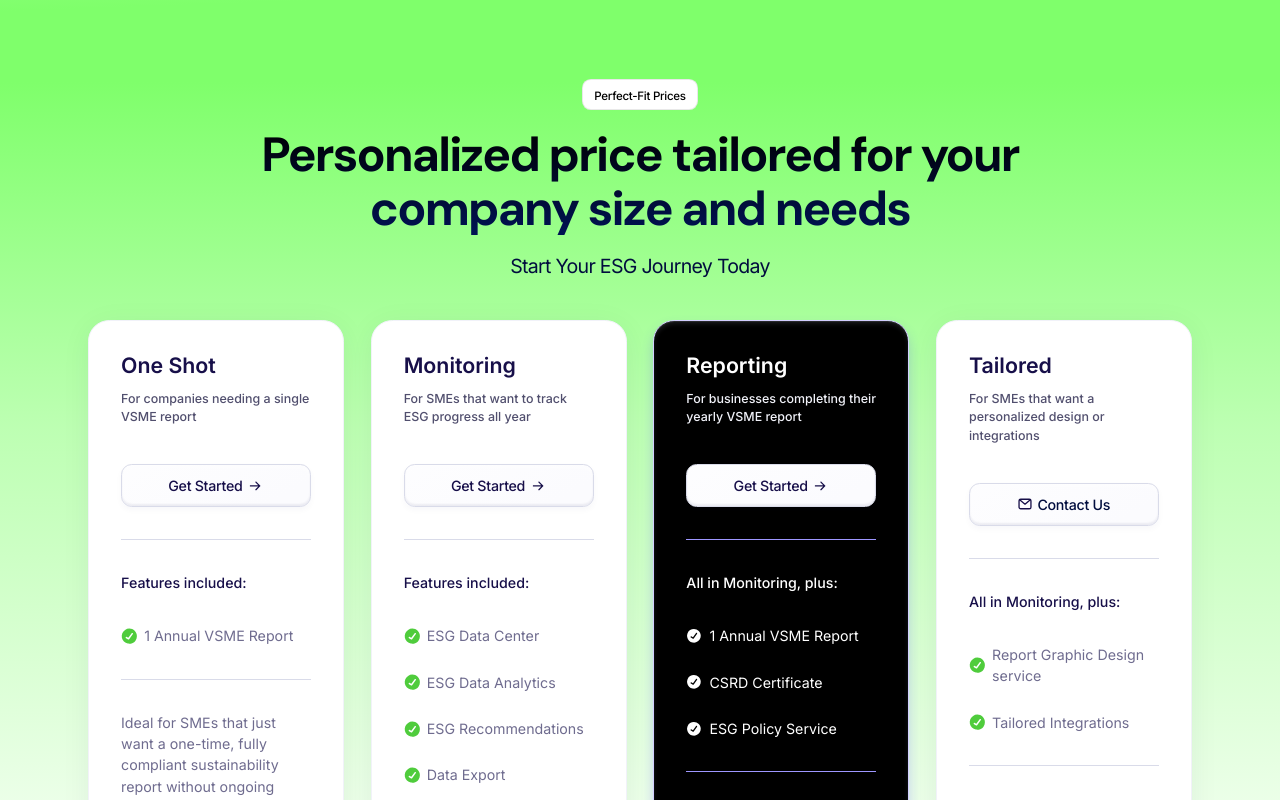
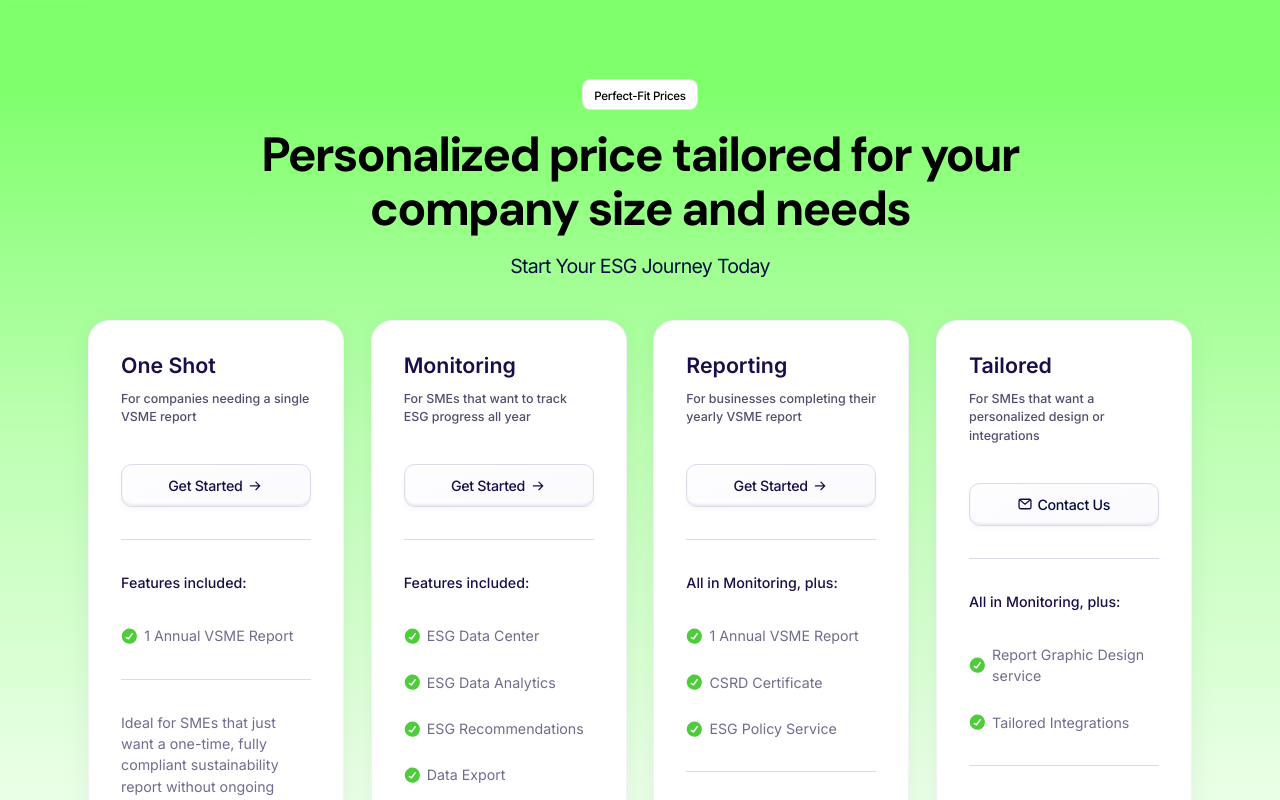
Before and after one commit to Luckzman/greendash-website, a Next.js app: page /pricing in a window 1280 px wide. Shown: the part 760-1560 px from the top of the page. Built offline with nearby package versions, Linux system fonts and the light colour scheme.

Commit message:
fix some changes

```diff
--- a/src/app/pricing/page.tsx
+++ b/src/app/pricing/page.tsx
@@ -8,7 +8,6 @@ export default function PricingPage() {
   return (
     <Layout>
       <Hero />
-      {/* <Pricing /> */}
       <Pricing />
     </Layout>
   );
--- a/src/components/common/Content.tsx
+++ b/src/components/common/Content.tsx
@@ -52,7 +52,7 @@ const Content: React.FC<ContentProps> = ({
       <h2
         data-aos="fade-up"
         className={`${
-          headingClasses ? headingClasses : "gradient_text"
+          headingClasses ? headingClasses : "text-black"
         } text54 `}
       >
         {heading}
--- a/src/components/home/beyond/Beyond.tsx
+++ b/src/components/home/beyond/Beyond.tsx
@@ -35,6 +35,7 @@ const Beyond = ({ isForProfessionalsPage = false }: BeyondProps) => {
             desc={
               "Get certified and showcase your alignment with CSRD/VSME and SDG standards"
             }
+            link="/certification"
           />}
         </div>
       </div>
--- a/src/components/home/beyond/Card.js
+++ b/src/components/home/beyond/Card.js
@@ -1,8 +1,9 @@
 import React from "react";
 import Image from "next/image";
 import ChevronBtn from "@/components/common/link-buttons/ChevronBtn";
+import Link from "next/link";
 
-const Card = ({ logo, desc }) => {
+const Card = ({ logo, desc, link="#" }) => {
   return (
     <div
       data-aos="fade"
@@ -14,12 +15,14 @@ const Card = ({ logo, desc }) => {
       </div>
       <p className="text16 font-inter ls016 mb-auto">{desc}</p>
       <div className="relative">
-        <div className="group-hover:opacity-0 opacity-100 transition-all duration-500">
-          <ChevronBtn text={"Learn more"} tag={"div"} />
-        </div>
-        <span className="group-hover:opacity-100 opacity-0 text-black transition-all duration-500 lg:text16 mtext18 ls032 font-inter font-medium capitalize absolute size-full left-1/2 -translate-x-1/2 top-1/2 -translate-y-1/2">
+        <Link href={link}>
+          <div className="group-hover:opacity-80 opacity-100 transition-all duration-500">
+            <ChevronBtn text={"Learn more"} tag={"div"} />
+          </div>
+        </Link>
+        {/* <span className="group-hover:opacity-100 opacity-0 text-black transition-all duration-500 lg:text16 mtext18 ls032 font-inter font-medium capitalize absolute size-full left-1/2 -translate-x-1/2 top-1/2 -translate-y-1/2">
           coming soon
-        </span>
+        </span> */}
       </div>
     </div>
   );
--- a/src/components/home/features-section/FeaturesSection.tsx
+++ b/src/components/home/features-section/FeaturesSection.tsx
@@ -100,6 +100,7 @@ const FeaturesSection = ({ isForProfessionalsPage = false }: FeaturesSectionProp
             const isLast = index === features(isForProfessionalsPage).length - 1;
             // Only apply last item full width styling if we're NOT on professionals page
             const shouldTakeFullWidth = isFirst || (isLast && !isForProfessionalsPage);
+            // const shouldTakeFullWidth = isFirst || isLast;
 
             return (
             <div
@@ -128,7 +129,7 @@ const FeaturesSection = ({ isForProfessionalsPage = false }: FeaturesSectionProp
                     }}
                   >
                     {feature.icon && (
-                      <div className={`absolute top-1/2 left-1/2 -translate-x-1/2 -translate-y-1/2 lg:size-vw96 ${shouldTakeFullWidth ? 'lg:size-vw28 size-6' : 'size-20'}`}>
+                      <div className="absolute top-1/2 left-1/2 -translate-x-1/2 -translate-y-1/2 lg:size-vw96 size-20">
                         <Image fill alt="icon" src={feature.icon} />
                       </div>
                     )}
--- a/src/components/pricing/details/Detail.js
+++ b/src/components/pricing/details/Detail.js
@@ -1,35 +1,44 @@
-import React from "react";
+"use client";
+
+import React, { useState } from "react";
 
 import Image from "next/image";
 import ChevronBtn from "@/components/common/link-buttons/ChevronBtn";
 import Link from "next/link";
 const Detail = ({ detail, index, details }) => {
+  const [isHovered, setIsHovered] = useState(false);
+
+  // Determine if card should appear active (either default active or on hover)
+  const isActive = detail.active || isHovered;
   return (
     <div
+      onMouseEnter={() => setIsHovered(true)}
+      onMouseLeave={() => setIsHovered(false)}
       style={{
         boxShadow: `${
-          detail.active
+          isActive
             ? "0 8px 13px 0 rgba(74, 58, 255, 0.23), 0 -2px 2px 0 rgba(0, 66, 137, 0.15) inset, 0 1px 1px 0 rgba(255, 255, 255, 0.10) inset, 0 3px 4px 0 rgba(223, 238, 255, 0.10) inset"
             : "0 5px 30px 0 rgba(25, 33, 61, 0.06)"
         }`,
-        border: `1px solid ${detail.active ? "#D2CEFF" : "#F1F2F9"}`,
+        border: `1px solid ${isActive ? "#D2CEFF" : "#F1F2F9"}`,
         background: `${
-          detail.active ? "linear-gradient(0deg, #000 0%, #000 100%)" : "white"
+          isActive ? "linear-gradient(0deg, #000 0%, #000 100%)" : "white"
         }`,
       }}
-      className="whitespace-normal flex flex-col lg:gap-y-vw36 gap-y-5 lg:w-[20vw] lg:min-w-[20vw] w-[92%] min-w-[92%] sm:w-[76%] sm:min-w-[76%] font-inter lg:p-vw36 px-5 py-[30px] lg:rounded-vw24 rounded-[24px]"
+      className="whitespace-normal flex flex-col lg:gap-y-vw36 gap-y-5 lg:w-[20vw] lg:min-w-[20vw] w-[92%] min-w-[92%] sm:w-[76%] sm:min-w-[76%] font-inter lg:p-vw36 px-5 py-[30px] lg:rounded-vw24 rounded-[24px] h-full transition-all duration-300 cursor-pointer"
     >
+      {/* <div className=" flex flex-col"> */}
         <div className="flex flex-col lg:gap-y-vw12 gap-y-3">
           <h5
             className={`lg:text24 mtext20 font-semibold ${
-            detail.active ? "text-white" : "text-170F49"
+              isActive ? "text-white" : "text-170F49"
             } capitalize`}
           >
             {detail.title}
           </h5>
           <p
             className={`font-medium lg:text14 lg:leading-vw21 mtext14 ${
-            detail.active ? "text-[#F1F2F9]" : "text-514F6E"
+              isActive ? "text-[#F1F2F9]" : "text-514F6E"
             }`}
           >
             {detail.desc}
@@ -70,12 +79,13 @@ const Detail = ({ detail, index, details }) => {
         </div>
         <span
           className={`${
-          detail.active ? "bg-[#9E97FF]" : "bg-[#D9DBE9]"
+            isActive ? "bg-[#9E97FF]" : "bg-[#D9DBE9]"
           } h-[1px] w-full block`}
         ></span>
+      {/* </div> */}
       <h6
         className={`text16 font-medium ${
-          detail.active ? "text-white" : "text-170F49"
+          isActive ? "text-white" : "text-170F49"
         }`}
       >
         {" "}
@@ -83,13 +93,13 @@ const Detail = ({ detail, index, details }) => {
       </h6>
       <ul
         className={`text16 ${
-          detail.active ? "text-white" : "text-6F6C8F"
-        } flex flex-col lg:gap-y-vw28 gap-y-3`}
+          isActive ? "text-white" : "text-6F6C8F"
+        } flex flex-col lg:gap-y-vw28 gap-y-3 flex-1`}
       >
         {detail.features.map((feature, index) => (
           <li key={index} className="flex items-center lg:gap-x-vw8 gap-x-2">
             <div className="relative lg:size-vw18 lg:min-w-vw18 size-4 min-w-4">
-              {detail.active ? (
+              {isActive ? (
                 <Image
                   fill
                   alt="check"
@@ -109,11 +119,11 @@ const Detail = ({ detail, index, details }) => {
       </ul>
       <span
         className={`${
-          detail.active ? "bg-[#9E97FF]" : "bg-[#D9DBE9]"
+          isActive ? "bg-[#9E97FF]" : "bg-[#D9DBE9]"
         } h-[1px] w-full block`}
       ></span>
       <span
-        className={`text16 ${detail.active ? "text-white" : "text-6F6C8F"}`}
+        className={`text16 ${isActive ? "text-white" : "text-6F6C8F"}`}
       >
         {detail.overview}
       </span>
--- a/src/components/pricing/details/Details.js
+++ b/src/components/pricing/details/Details.js
@@ -36,7 +36,6 @@ const details = [
     ],
     overview:
       "Perfect for SMEs that want full ESG monitoring, professional CSRD report generation, a tailored ESG policy, and official VSME certification",
-    active: true,
   },
   {
     title: "Tailored",
@@ -52,7 +51,7 @@ const Details = () => {
   return (
     <div
       data-aos="fade"
-      className="flex lg:justify-center items-start lg:gap-x-vw30 gap-x-4 px-6 lg:px-0 lg:my-vw45 my-10 myContainer lg:w-full overflow-scroll lg:overflow-visible w-[95.350%] ml-auto mr-0 lg:mx-auto whitespace-nowrap"
+      className="flex lg:justify-center items-stretch lg:gap-x-vw30 gap-x-4 px-6 lg:px-0 lg:my-vw45 my-10 myContainer lg:w-full overflow-scroll lg:overflow-visible w-[95.350%] ml-auto mr-0 lg:mx-auto whitespace-nowrap"
     >
       {details.map((detail, index) => (
         <Detail key={index} detail={detail} index={index} details={details} />
```
Also changed, not shown: public/eyeglass.svg (deleted), public/images/home/features/icons/6.svg. Lines whose indentation alone changed are shown as unchanged.
